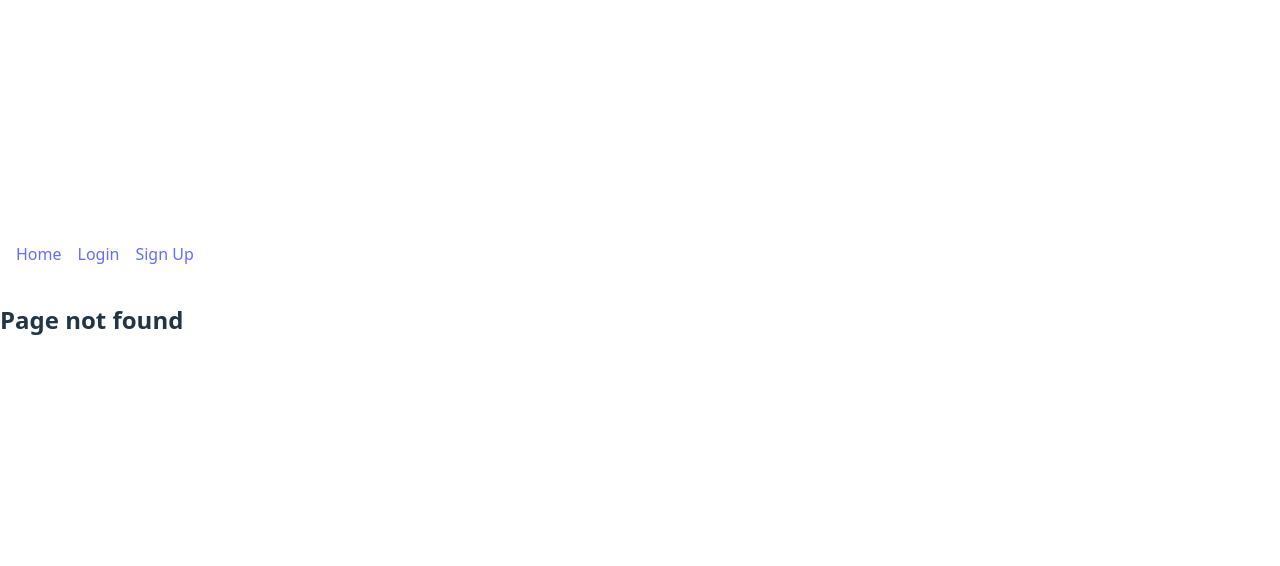
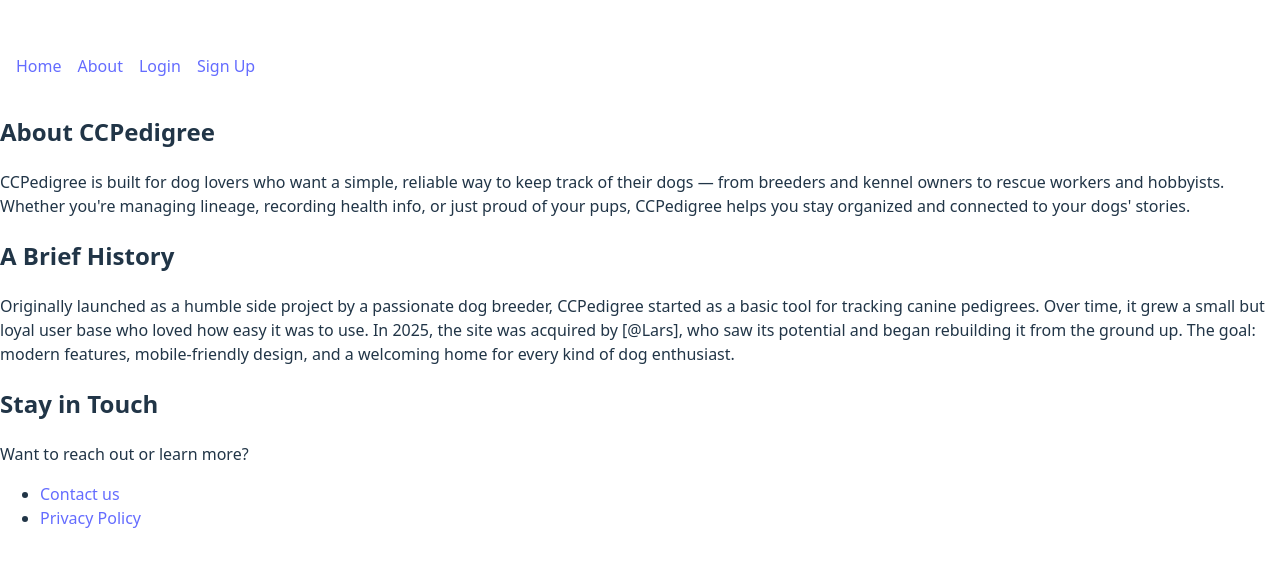
Before and after one commit to adept-fray/ccpedigree-rebuild, a React (Vite) app: page /ccpedigree-rebuild/about in a window 1280 px wide. Before the commit this address had no page. Shown: the part 108-674 px from the top of the page. Built offline with nearby package versions, Linux system fonts and the light colour scheme.

Commit message:
added about page.

```diff
--- a/src/App.tsx
+++ b/src/App.tsx
@@ -9,6 +9,7 @@ import { ProtectedRoute } from "./routes/ProtectedRoute";
 import { EditDog } from "./pages/EditDog";
 import { DeleteDog } from "./pages/DeleteDog";
 import { NotFoundPage } from "./pages/NotFoundPage";
+import { AboutPage } from "./pages/AboutPage";
 
 function App() {
   return (
@@ -18,6 +19,7 @@ function App() {
         <Routes>
           <Route path="ccpedigree-rebuild">
             <Route index element={<HomePage />} />
+            <Route path="about" element={<AboutPage />} />
             <Route path="login" element={<LoginPage />} />
             <Route path="signup" element={<SignUpPage />} />
             <Route
--- a/src/components/Navbar.tsx
+++ b/src/components/Navbar.tsx
@@ -6,6 +6,7 @@ export const Navbar = () => {
   return (
     <nav style={{ display: "flex", gap: "1rem", padding: "1rem" }}>
       <Link to="/ccpedigree-rebuild">Home</Link>
+      <Link to="/ccpedigree-rebuild/about">About</Link>
       {user ? (
         <>
           <span>Welcome, {user.email}</span>
--- /dev/null
+++ b/src/pages/AboutPage.tsx
@@ -0,0 +1,34 @@
+export const AboutPage = () => {
+  return (
+    <>
+      <h2>About CCPedigree</h2>
+      <p>
+        CCPedigree is built for dog lovers who want a simple, reliable way to
+        keep track of their dogs — from breeders and kennel owners to rescue
+        workers and hobbyists. Whether you're managing lineage, recording health
+        info, or just proud of your pups, CCPedigree helps you stay organized
+        and connected to your dogs' stories.
+      </p>
+      <h2>A Brief History</h2>
+      <p>
+        Originally launched as a humble side project by a passionate dog
+        breeder, CCPedigree started as a basic tool for tracking canine
+        pedigrees. Over time, it grew a small but loyal user base who loved how
+        easy it was to use. In 2025, the site was acquired by [@Lars], who saw
+        its potential and began rebuilding it from the ground up. The goal:
+        modern features, mobile-friendly design, and a welcoming home for every
+        kind of dog enthusiast.
+      </p>
+      <h2>Stay in Touch</h2>
+      <p>Want to reach out or learn more?</p>
+      <ul>
+        <li>
+          <a href="#">Contact us</a>
+        </li>
+        <li>
+          <a href="#">Privacy Policy</a>
+        </li>
+      </ul>
+    </>
+  );
+};
```
